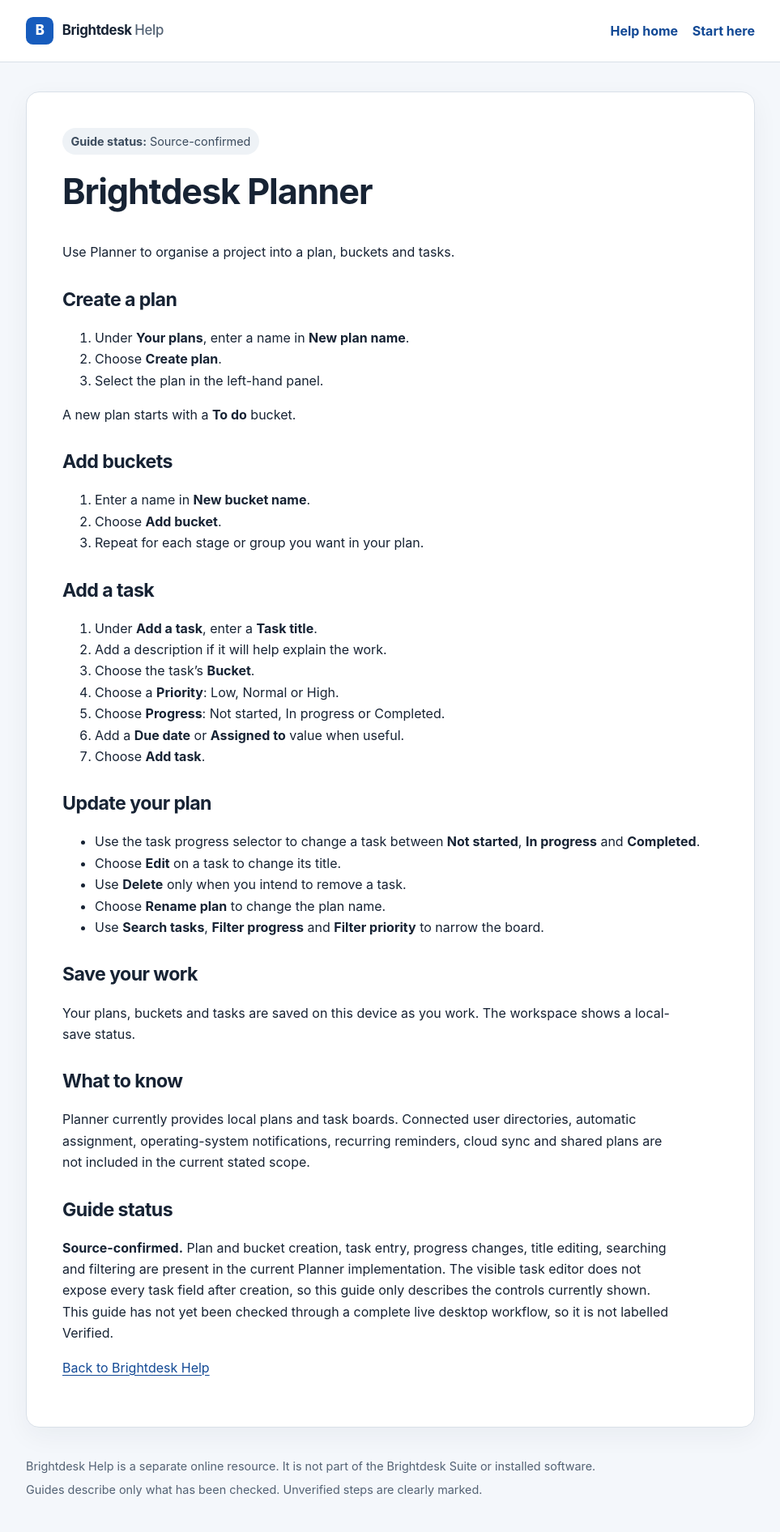
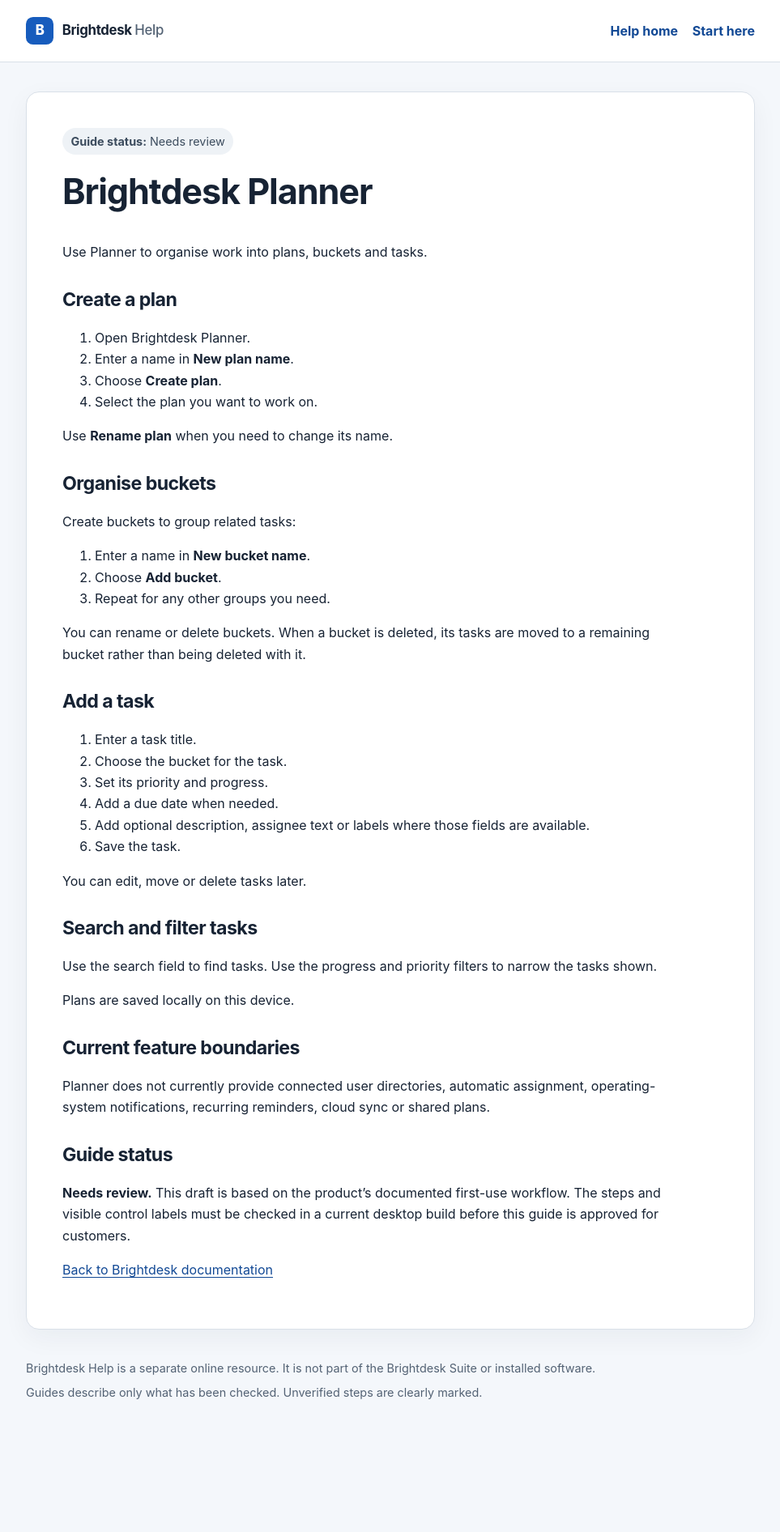
Before and after one commit to conz20/Brightdesk-Wiki, a Jekyll site: the page built from docs/products/planner.md, in a window 1280 px wide. Shown: the whole page at 81% size, without its empty margins (158-1121 px from the left). Built offline with Jekyll 4.4.1, drawn with Linux system fonts in a browser that asks for light colours; after the commit the page ends 1771 px from its top, so only the background shows below that.

Commit message:
docs(wiki): add reviewed-scope planner getting-started draft

```diff
--- a/docs/products/planner.md
+++ b/docs/products/planner.md
@@ -1,57 +1,57 @@
 ---
 layout: default
 title: Brightdesk Planner
-description: Organise plans, buckets and tasks in Brightdesk Planner.
-status: Source-confirmed
+description: A practical starting guide for organising plans, buckets and tasks in Brightdesk Planner.
+status: Needs review
 permalink: /products/planner.html
 ---
 
 # Brightdesk Planner
 
-Use Planner to organise a project into a plan, buckets and tasks.
+Use Planner to organise work into plans, buckets and tasks.
 
 ## Create a plan
 
-1. Under **Your plans**, enter a name in **New plan name**.
-2. Choose **Create plan**.
-3. Select the plan in the left-hand panel.
+1. Open Brightdesk Planner.
+2. Enter a name in **New plan name**.
+3. Choose **Create plan**.
+4. Select the plan you want to work on.
 
-A new plan starts with a **To do** bucket.
+Use **Rename plan** when you need to change its name.
 
-## Add buckets
+## Organise buckets
+
+Create buckets to group related tasks:
 
 1. Enter a name in **New bucket name**.
 2. Choose **Add bucket**.
-3. Repeat for each stage or group you want in your plan.
+3. Repeat for any other groups you need.
+
+You can rename or delete buckets. When a bucket is deleted, its tasks are moved to a remaining bucket rather than being deleted with it.
 
 ## Add a task
 
-1. Under **Add a task**, enter a **Task title**.
-2. Add a description if it will help explain the work.
-3. Choose the task's **Bucket**.
-4. Choose a **Priority**: Low, Normal or High.
-5. Choose **Progress**: Not started, In progress or Completed.
-6. Add a **Due date** or **Assigned to** value when useful.
-7. Choose **Add task**.
+1. Enter a task title.
+2. Choose the bucket for the task.
+3. Set its priority and progress.
+4. Add a due date when needed.
+5. Add optional description, assignee text or labels where those fields are available.
+6. Save the task.
 
-## Update your plan
+You can edit, move or delete tasks later.
 
-- Use the task progress selector to change a task between **Not started**, **In progress** and **Completed**.
-- Choose **Edit** on a task to change its title.
-- Use **Delete** only when you intend to remove a task.
-- Choose **Rename plan** to change the plan name.
-- Use **Search tasks**, **Filter progress** and **Filter priority** to narrow the board.
+## Search and filter tasks
 
-## Save your work
+Use the search field to find tasks. Use the progress and priority filters to narrow the tasks shown.
 
-Your plans, buckets and tasks are saved on this device as you work. The workspace shows a local-save status.
+Plans are saved locally on this device.
 
-## What to know
+## Current feature boundaries
 
-Planner currently provides local plans and task boards. Connected user directories, automatic assignment, operating-system notifications, recurring reminders, cloud sync and shared plans are not included in the current stated scope.
+Planner does not currently provide connected user directories, automatic assignment, operating-system notifications, recurring reminders, cloud sync or shared plans.
 
 ## Guide status
 
-**Source-confirmed.** Plan and bucket creation, task entry, progress changes, title editing, searching and filtering are present in the current Planner implementation. The visible task editor does not expose every task field after creation, so this guide only describes the controls currently shown. This guide has not yet been checked through a complete live desktop workflow, so it is not labelled Verified.
+**Needs review.** This draft is based on the product's documented first-use workflow. The steps and visible control labels must be checked in a current desktop build before this guide is approved for customers.
 
-[Back to Brightdesk Help](../index.html)
+[Back to Brightdesk documentation](../index.md)
```
